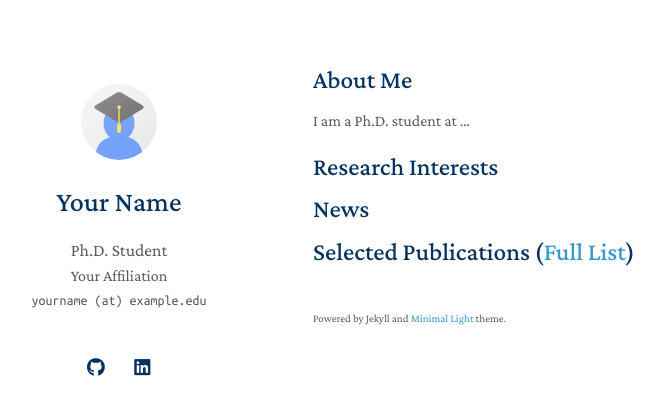
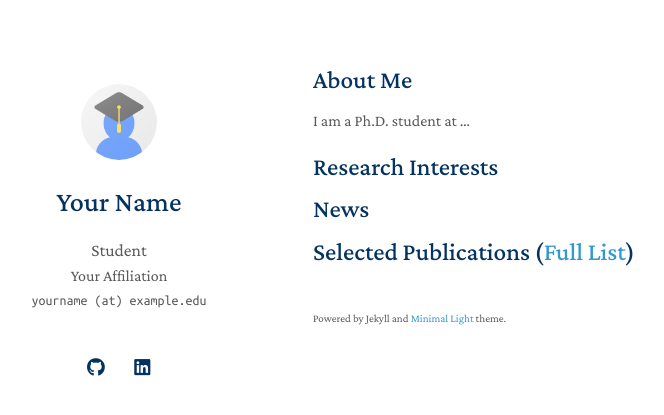
Before and after one commit to kthrn22/kthrn22.github.io, a Jekyll site: the page built from index.md, in a window 1280 px wide. Shown: the top 415 px of the page, without its empty margins (157-821 px from the left). Built offline with Jekyll 4.4.1, drawn with Linux system fonts in a browser that asks for light colours; a style sheet for code colours, icons or effects is not loaded; our own code applies the rules of GitHub Pages for plain Markdown files.

```diff
--- a/_config.yml
+++ b/_config.yml
@@ -2,7 +2,7 @@ remote_theme: yaoyao-liu/minimal-light
 
 # Basic Information
 title: Your Name
-position: Ph.D. Student
+position: Student
 affiliation: Your Affiliation
 email: yourname (at) example.edu
 
```
